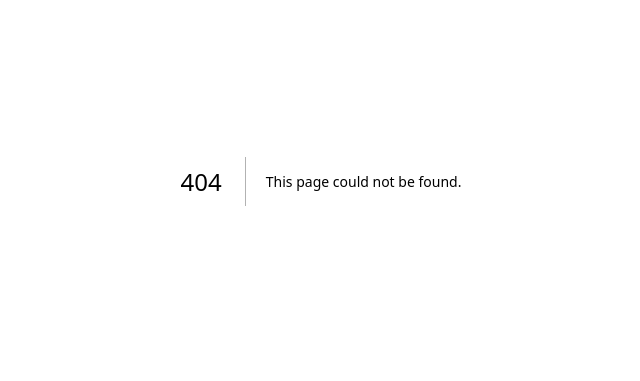
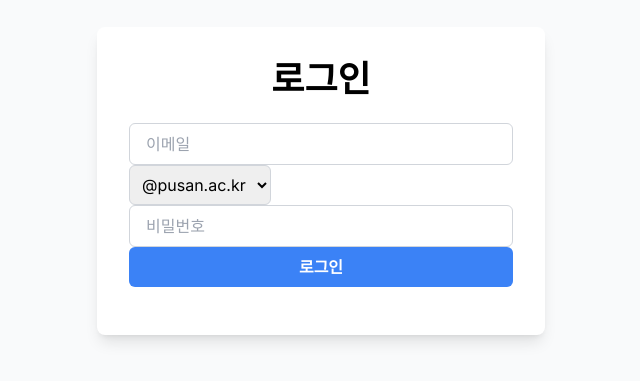
Before and after one commit to Phytontalk/Phyton_talk_FE, a Next.js app: page /login in a window 1280 px wide. Before the commit this address had no page. Shown: the part 219-600 px from the top of the page, without its empty margins (319-959 px from the left). Built offline with nearby package versions, Linux system fonts and the light colour scheme.

Commit message:
feat: 로그인 페이지 구현

```diff
--- /dev/null
+++ b/app/login/page.tsx
@@ -0,0 +1,34 @@
+'use client';
+
+import { useLogin } from '@/src/hooks/useLogin';
+import { EMAIL_DOMAINS } from '@/src/constants/emailDomains';
+import Input from '@/src/components/ui/Input';
+import Select from '@/src/components/ui/Select';
+import Button from '@/src/components/ui/Button';
+import CenteredContainer from '@/src/components/layout/CenteredContainer';
+import Title from '@/src/components/ui/Title';
+
+export default function LoginPage() {
+    const { email, domain, password, handleEmailChange, handleDomainChange, handlePasswordChange, handleLogin } =
+        useLogin();
+
+    return (
+        <CenteredContainer>
+            <Title level={2}>로그인</Title>
+            <div className='mb-4'>
+                <Input type='text' value={email} onChange={handleEmailChange} placeholder='이메일' color='blue' />
+                <Select value={domain} onChange={handleDomainChange} options={EMAIL_DOMAINS} color='blue' />
+                <Input
+                    type='password'
+                    value={password}
+                    onChange={handlePasswordChange}
+                    placeholder='비밀번호'
+                    color='blue'
+                />
+                <Button onClick={handleLogin} color='blue'>
+                    로그인
+                </Button>
+            </div>
+        </CenteredContainer>
+    );
+}
```
